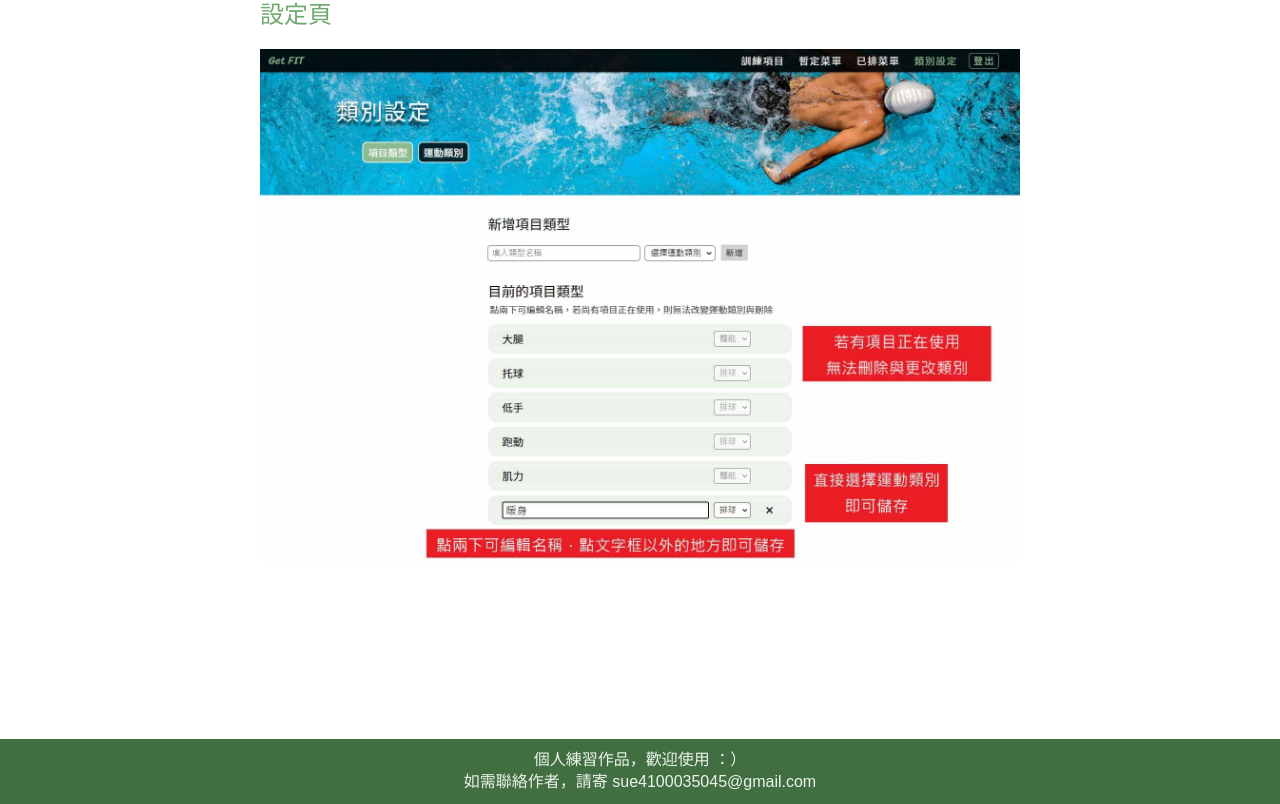
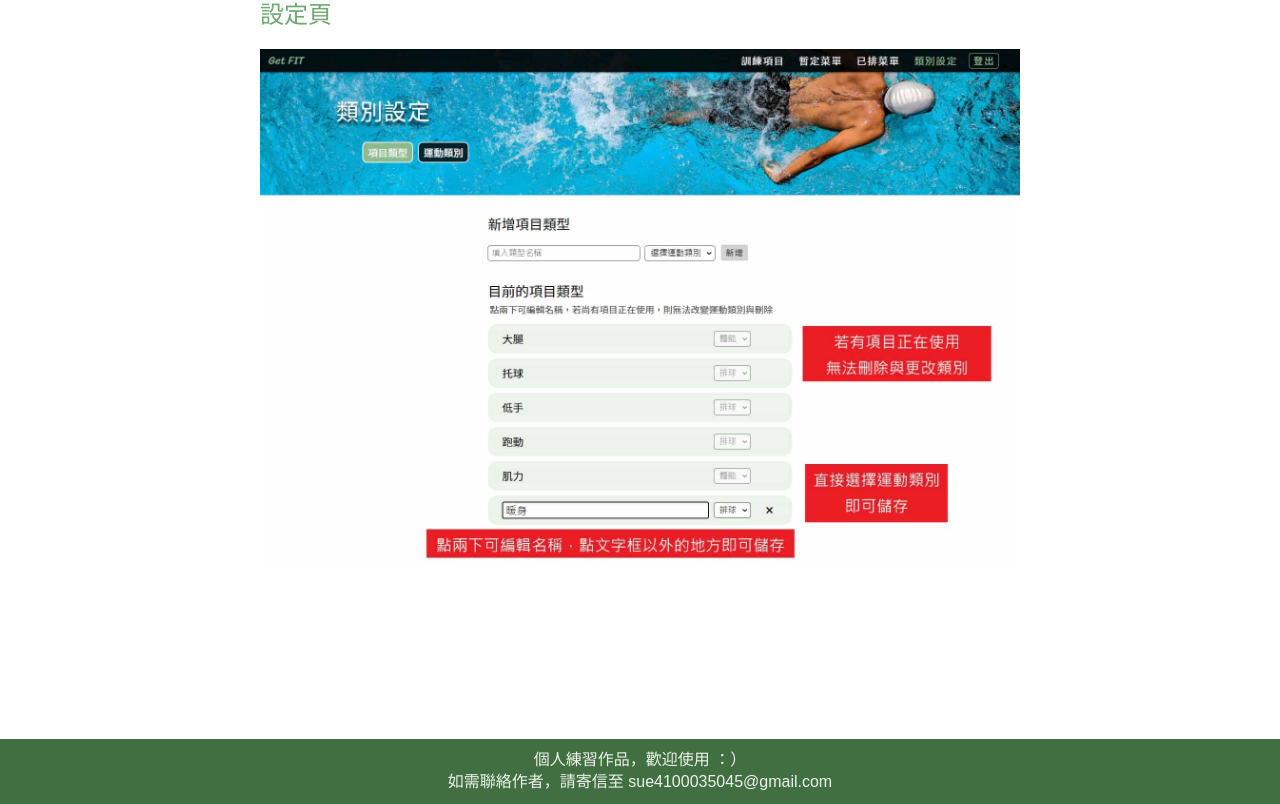
Before and after one commit to wanglala5131/practice-list-react, a React (Create React App) app: page /how-to-use in a window 1280 px wide. Shown: the part 2320-3124 px from the top of the page. Built offline with nearby package versions, Linux system fonts and the light colour scheme.

Commit message:
feat: revise footer text

```diff
--- a/src/components/Footer.tsx
+++ b/src/components/Footer.tsx
@@ -18,7 +18,7 @@ export default function Footer() {
   return (
     <FooterWrapper>
       <p>個人練習作品，歡迎使用 ：）</p>
-      <p>如需聯絡作者，請寄 sue4100035045@gmail.com </p>
+      <p>如需聯絡作者，請寄信至 sue4100035045@gmail.com </p>
     </FooterWrapper>
   );
 }
```
